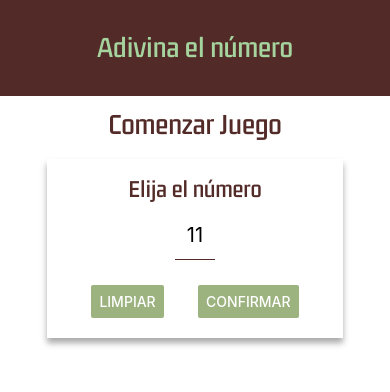
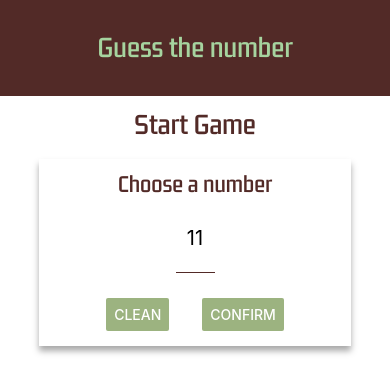
Before and after one commit to lucianorosende/RNGame, a React Native app: screen / in a window 390 px wide. Shown: the top 392 px of the page. Built offline with nearby package versions, Linux system fonts and the light colour scheme.

Commit message:
game functionality

```diff
--- a/App.js
+++ b/App.js
@@ -33,7 +33,7 @@ export default function App() {
   return (
     <SafeAreaView style={styles.container}>
     <View style={styles.container}>
-      <Header title={"Adivina el número"}/>
+      <Header title={"Guess the number"}/>
       {content}
     </View>
     </SafeAreaView>
--- a/screens/game-screen/index.js
+++ b/screens/game-screen/index.js
@@ -1,5 +1,5 @@
-import React, { useState } from "react";
-import {View,Button} from "react-native";
+import React, { useState, useRef, useEffect } from "react";
+import { View, Button, Alert } from "react-native";
 import { Card, CustomText, NumberContainer } from "../../components/index";
 import { styles } from "./styles"
 import theme from "../../constants/theme";
@@ -16,17 +16,48 @@ const generateRandomNumber = (min, max, exclude) => {
     }
 }
 
-const GameScreen = ({ userOptions }) => {
+const GameScreen = ({ userOptions, onGameOver }) => {
 
     const [currentGuess, setCurrentGuess] = useState(generateRandomNumber(1, 100, userOptions));
 
+    const [rounds, setRounds] = useState(0);
+    const currentLow = useRef(1);
+    const currentHigh = useRef(100);
+
+    useEffect(() => {
+        if(currentGuess === userOptions) {
+            onGameOver(rounds);
+        }
+
+    }, [currentGuess, userOptions, onGameOver])
+
+    const handleNextGuess = (direction) => {
+        if(
+            (direction === "Lesser" && currentGuess < userOptions) ||
+            (direction === "Greater" && currentGuess > userOptions)
+        ) {
+            Alert.alert("Don't lie!", "You know this is wrong...", [{text: "Sorry!", style: "cancel"}]);
+            return null;
+        }
+        if(direction === "Lesser") {
+            currentHigh.current = currentGuess;
+        }
+        else{
+            currentLow.current = currentGuess;
+        }
+
+        const nextNumber = generateRandomNumber(currentLow.current, currentHigh.current, currentGuess);
+        setCurrentGuess(nextNumber);
+        setRounds((actualRounds) => actualRounds + 1);
+    }
+
     return(
         <View style={styles.container}>
-            <CustomText>La suposicion del oponente</CustomText>
+            <CustomText>Opponents decision</CustomText>
             <NumberContainer>{currentGuess}</NumberContainer>
             <Card style={styles.buttonContainer}>
-                <Button title="Menor" onPress={() => null} color={theme.colors.secondary}></Button>
-                <Button title="Mayor" onPress={() => null} color={theme.colors.secondary}></Button>
+                <Button title="Lesser" onPress={() => handleNextGuess("Lesser")} color={theme.colors.secondary}></Button>
+                <Button title="Greater" onPress={() => handleNextGuess("Greater")} color={theme.colors.secondary}></Button>
             </Card>
 
         </View>
--- a/screens/game-screen/styles.js
+++ b/screens/game-screen/styles.js
@@ -1,5 +1,7 @@
-import { StyleSheet } from "react-native"
+import { StyleSheet, Dimensions } from "react-native"
 import theme from "../../constants/theme"
+
+const { width, height } = Dimensions.get("window");
 
 export const styles = StyleSheet.create({
 
@@ -12,8 +14,9 @@ export const styles = StyleSheet.create({
         flexDirection: "row",
         justifyContent: "space-around",
         marginTop: theme.margin.large,
-        width: 300,
-        maxWidth: "80%",
+        width: width * 0.8,
+        maxWidth: width * 0.95,
+        minWidth: width * 0.7,
         padding: theme.padding.xLarge,
     }
 })
--- a/screens/start-game/index.js
+++ b/screens/start-game/index.js
@@ -29,18 +29,18 @@ const StartGame = ({onStartGame}) => {
 
     const confirmedOutput = confirmed ? (
         <Card style={styles.inputContainer}>
-            <CustomText>Has seleccionado</CustomText>
+            <CustomText>You chose</CustomText>
             <NumberContainer>{selectedNumber}</NumberContainer>
-            <Button title="Empezar Juego" onPress={() => onStartGame(selectedNumber)} color={theme.colors.primary}></Button>
+            <Button title="Start Game" onPress={() => onStartGame(selectedNumber)} color={theme.colors.primary}></Button>
         </Card>
     ) : null
 
     return(
         <TouchableWithoutFeedback onPress={() => Keyboard.dismiss()}>
         <View style={styles.container}>
-            <CustomText style={styles.title}>Comenzar Juego</CustomText>
+            <CustomText style={styles.title}>Start Game</CustomText>
             <Card style={styles.inputContainer}>
-                <CustomText style={styles.subTitle}>Elija el número</CustomText>
+                <CustomText style={styles.subTitle}>Choose a number</CustomText>
                     <Input
                     placeholder="11"
                     keyboardType="numeric"
@@ -53,8 +53,8 @@ const StartGame = ({onStartGame}) => {
                     onChangeText={text => onInputChange(text)}
                     />
                 <View style={styles.buttonContainer}>
-                    <Button title="Limpiar" color={theme.colors.secondary} onPress={() => onHandleReset()}></Button>
-                    <Button title="Confirmar" color={theme.colors.secondary} onPress={() => onHandleConfirm()}></Button>
+                    <Button title="Clean" color={theme.colors.secondary} onPress={() => onHandleReset()}></Button>
+                    <Button title="Confirm" color={theme.colors.secondary} onPress={() => onHandleConfirm()}></Button>
                 </View>
             </Card>
             {confirmedOutput}
--- a/screens/start-game/styles.js
+++ b/screens/start-game/styles.js
@@ -1,5 +1,7 @@
-import { StyleSheet } from "react-native"
+import { StyleSheet, Dimensions } from "react-native"
 import theme from "../../constants/theme"
+
+const { width, height } = Dimensions.get("window")
 
 export const styles = StyleSheet.create({
 
@@ -12,16 +14,17 @@ export const styles = StyleSheet.create({
         fontSize: theme.fontSize.xLarge,
     },
     inputContainer: {
-        width: 300,
-        maxWidth: "80%",
+        width: width * 0.8,
+        maxWidth: width * 0.95,
+        minWidth: width * 0.7,
         alignItems: "center",
-        padding: theme.padding.medium,
+        padding: width > 500 ? theme.padding.medium : theme.padding.small,
         marginTop: theme.margin.large,
 
     },
     buttonContainer:{
         flexDirection: "row",
-        width: "100%",
+        width: width / 1.6,
         justifyContent: "space-evenly",
         margin: theme.margin.medium,
     },
@@ -29,9 +32,9 @@ export const styles = StyleSheet.create({
         margin: theme.margin.small,
     },
     input:{
-        width: 40,
+        width: width * 0.1,
         textAlign: "center",
         fontSize: theme.fontSize.large,
-        height: 50,
+        height: height * 0.08,
     }
 })
```
